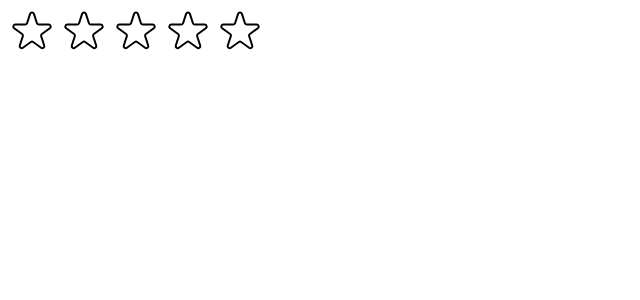
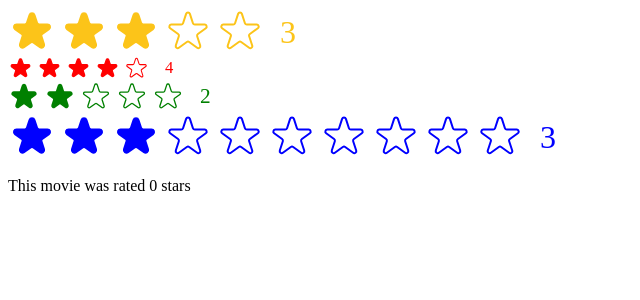
Before and after one commit to mainaliashish/usepopcorn, a React (Create React App) app: page / in a window 1280 px wide. Shown: the top 300 px of the page, without its empty margins (0-640 px from the left). Built offline with nearby package versions, Linux system fonts and the light colour scheme.

Commit message:
update: - final refactor

```diff
--- a/src/components/StarRating.js
+++ b/src/components/StarRating.js
@@ -11,25 +11,31 @@
   gap: "4px",
 };
 
+function StarRating({ maxRating = 5, color = "#fcc419", size = 48, defaultRating = 3, onSetRating }) {
+  const [rating, setRating] = useState(defaultRating);
+  const [tempRating, setTempRating] = useState(0);
+  function handleRating(rating) {
+    setRating(rating);
+    onSetRating(rating)
+  }
   const textStyle = {
     lineHeight: "1",
     margin: "0",
+    color,
+    fontSize: `${size / 1.5}px`,
   };
-
-function StarRating({ maxRating = 5 }) {
-  const [rating, setRating] = useState(0);
-  const [tempRating, setTempRating] = useState(0);
-  function handleRating(rating) {
-    setRating(rating);
-  }
   return (
     <div style={containerStyle}>
       <div style={starContainerStyle}>
         {Array.from({ length: maxRating }, (_, i) => (
-          <Star key={i} onRatingClick={() => handleRating(i + 1)}
-          full={ tempRating ? tempRating >= i+1 : rating >= i+1}
-          onHoverIn={() => setTempRating(i+1)}
+          <Star
+            key={i}
+            onRatingClick={() => handleRating(i + 1)}
+            full={tempRating ? tempRating >= i + 1 : rating >= i + 1}
+            onHoverIn={() => setTempRating(i + 1)}
             onHoverOut={() => setTempRating(0)}
+            color={color}
+            size={size}
           />
         ))}
       </div>
@@ -38,16 +44,18 @@
   );
 }
 
+function Star({ onRatingClick, full, onHoverIn, onHoverOut, color, size }) {
   const starStyle = {
-  width: "48px",
-  height: "48px",
+    width: `${size}px`,
+    height: `${size}px`,
     display: "block",
     cursor: "pointer",
   };
-
-function Star({ onRatingClick, full, onHoverIn, onHoverOut }) {
   return (
-    <span role="button" style={starStyle} onClick={onRatingClick}
+    <span
+      role="button"
+      style={starStyle}
+      onClick={onRatingClick}
       onMouseEnter={onHoverIn}
       onMouseLeave={onHoverOut}
     >
@@ -55,8 +63,8 @@
         <svg
           xmlns="http://www.w3.org/2000/svg"
           viewBox="0 0 20 20"
-          fill="#000"
-          stroke="#000"
+          fill={color}
+          stroke={color}
         >
           <path d="M9.049 2.927c.3-.921 1.603-.921 1.902 0l1.07 3.292a1 1 0 00.95.69h3.462c.969 0 1.371 1.24.588 1.81l-2.8 2.034a1 1 0 00-.364 1.118l1.07 3.292c.3.921-.755 1.688-1.54 1.118l-2.8-2.034a1 1 0 00-1.175 0l-2.8 2.034c-.784.57-1.838-.197-1.539-1.118l1.07-3.292a1 1 0 00-.364-1.118L2.98 8.72c-.783-.57-.38-1.81.588-1.81h3.461a1 1 0 00.951-.69l1.07-3.292z" />
         </svg>
@@ -65,7 +73,7 @@
           xmlns="http://www.w3.org/2000/svg"
           fill="none"
           viewBox="0 0 24 24"
-          stroke="#000"
+          stroke={color}
         >
           <path
             strokeLinecap="round"
--- a/src/index.js
+++ b/src/index.js
@@ -1,15 +1,28 @@
-import React from 'react';
+import React, { useState } from 'react';
 import ReactDOM from 'react-dom/client';
 // import './index.css';
 // import App from './App';
 import StarRating from './components/StarRating'
 import reportWebVitals from './reportWebVitals';
 
+function Test() {
+  const [movieRating, setMovieRating] = useState(0)
+  return (
+    <div>
+      <StarRating color='blue' defaultRating={3} maxRating={10} onSetRating={setMovieRating}/>
+      <p>This movie was rated {movieRating} stars</p>
+    </div>
+  )
+}
+
 const root = ReactDOM.createRoot(document.getElementById('root'));
 root.render(
   <React.StrictMode>
     {/* <App /> */}
-    <StarRating maxRating={5}/>
+    <StarRating maxRating={5} defaultRating={3}/>
+    <StarRating size={25} color="red" defaultRating={4}/>
+    <StarRating size={32} color="green" defaultRating={2}/>
+    <Test/>
   </React.StrictMode>
 );
 
```
Lines whose indentation alone changed are shown as unchanged.
